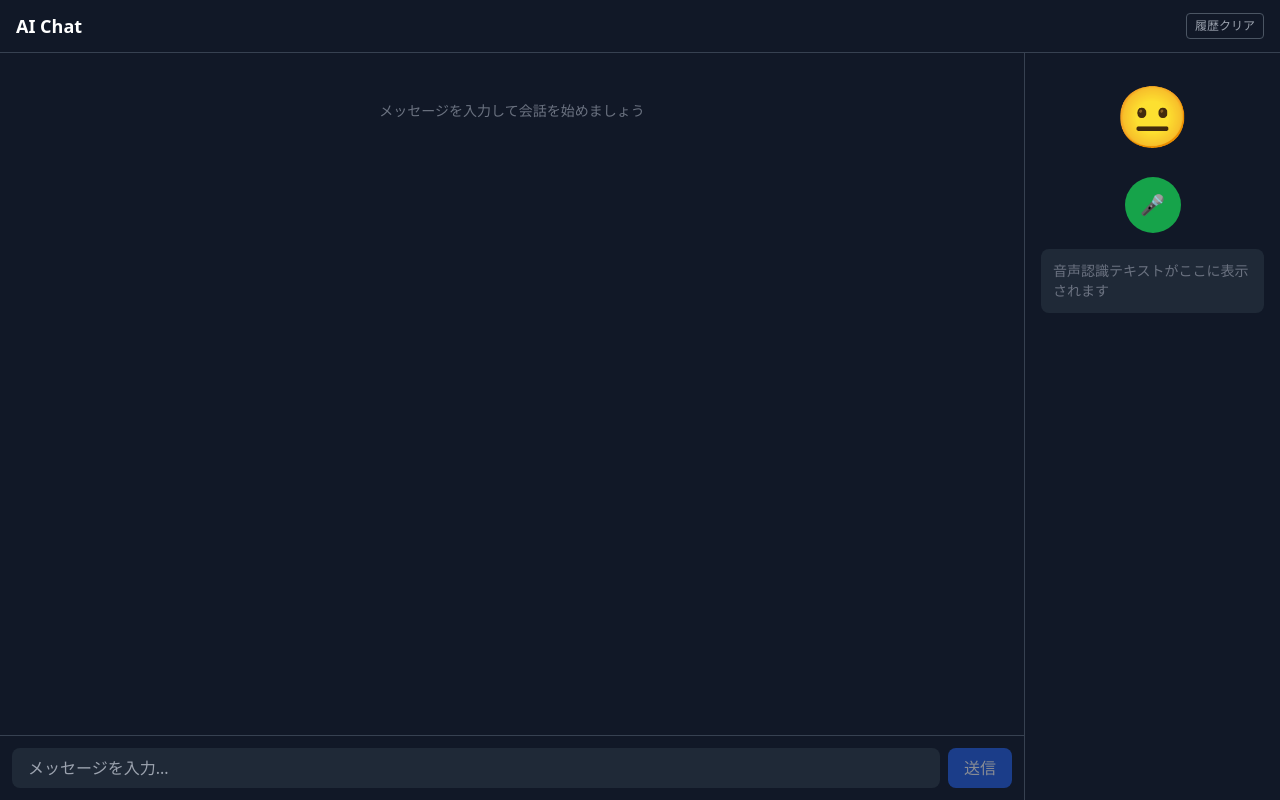
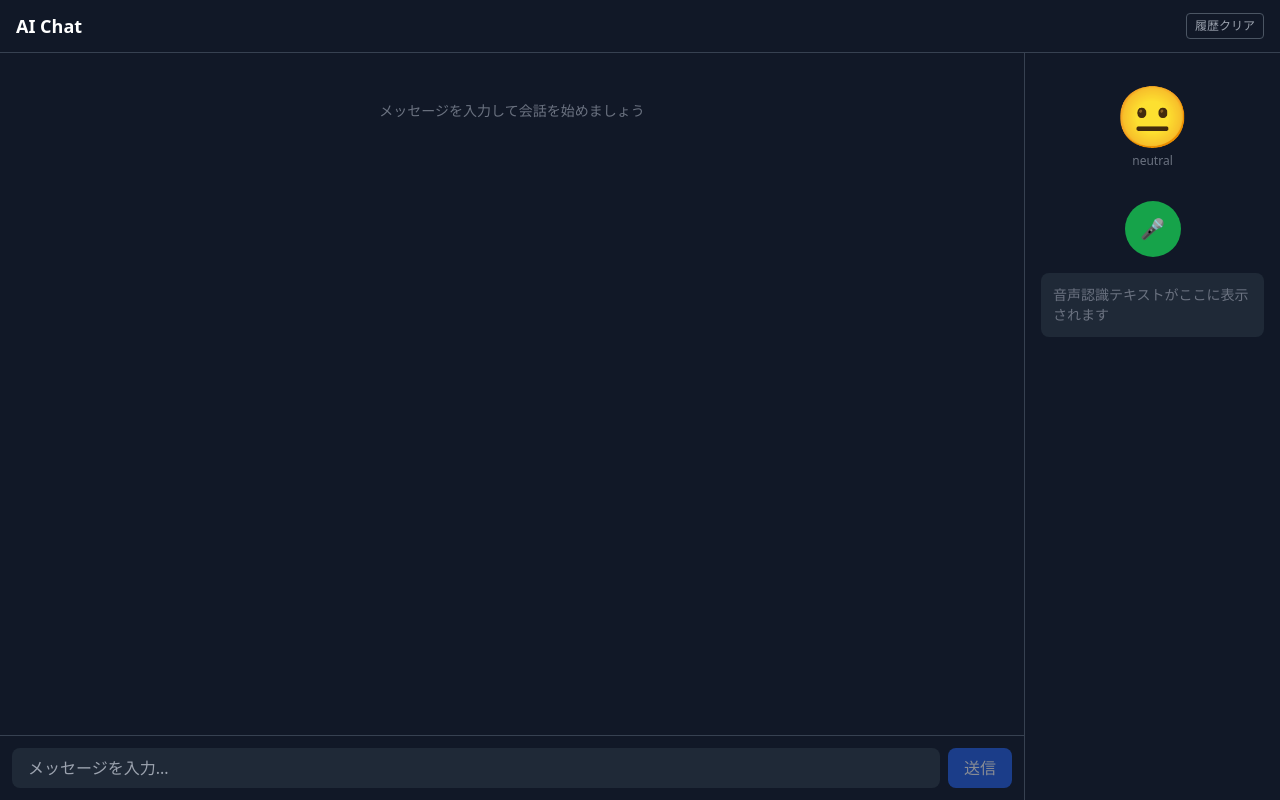
Before and after one commit to ryomo/emo, a Nuxt app: page / in a window 1280 px wide. Built offline with nearby package versions, Linux system fonts and the light colour scheme.

Commit message:
feat: implement AI emotion emoji

```diff
--- a/app/components/chat/ChatHistory.vue
+++ b/app/components/chat/ChatHistory.vue
@@ -20,7 +20,7 @@
             : 'bg-gray-700 text-gray-100 rounded-bl-sm'
         "
       >
-        {{ msg.content }}
+        {{ displayContent(msg) }}
       </div>
     </div>
 
@@ -40,11 +40,18 @@
 <script setup lang="ts">
 import type { DeepReadonly } from 'vue'
 import type { ChatMessage } from '~/types/chat'
+import { stripEmotionEmoji } from '~/types/emotion'
 
 const props = defineProps<{
   messages: readonly ChatMessage[] | DeepReadonly<ChatMessage[]>
   isLoading: boolean
 }>()
+
+/** assistant メッセージから感情絵文字を除去して表示用テキストを返す */
+function displayContent(msg: { role: string; content: string | null }): string {
+  const text = msg.content ?? ''
+  return msg.role === 'assistant' ? stripEmotionEmoji(text) : text
+}
 
 const scrollContainer = ref<HTMLElement | null>(null)
 
--- a/app/components/emotion/EmotionDisplay.vue
+++ b/app/components/emotion/EmotionDisplay.vue
@@ -1,26 +1,36 @@
 <template>
-  <div class="flex items-center justify-center p-4">
-    <div class="text-6xl transition-all duration-300">
-      {{ emotionEmoji }}
-    </div>
+  <div class="flex flex-col items-center justify-center p-4">
+    <Transition name="emotion" mode="out-in">
+      <div :key="emotion" class="text-6xl">
+        {{ emotionEmoji }}
+      </div>
+    </Transition>
+    <p class="text-xs text-gray-500 mt-2">{{ emotion }}</p>
   </div>
 </template>
 
 <script setup lang="ts">
 import type { EmotionType } from '~/types/emotion'
+import { EMOTION_EMOJI } from '~/types/emotion'
 
 const props = defineProps<{
   emotion: EmotionType
 }>()
 
-const emojiMap: Record<EmotionType, string> = {
-  neutral: '😐',
-  happy: '😊',
-  sad: '😢',
-  angry: '😠',
-  surprised: '😲',
-  thinking: '🤔',
+const emotionEmoji = computed(() => EMOTION_EMOJI[props.emotion] ?? '😐')
+</script>
+
+<style scoped>
+.emotion-enter-active,
+.emotion-leave-active {
+  transition: all 0.3s ease;
 }
-
-const emotionEmoji = computed(() => emojiMap[props.emotion] ?? '😐')
-</script>
+.emotion-enter-from {
+  opacity: 0;
+  transform: scale(0.8) translateY(8px);
+}
+.emotion-leave-to {
+  opacity: 0;
+  transform: scale(0.8) translateY(-8px);
+}
+</style>
--- a/app/composables/useAiEmotion.ts
+++ b/app/composables/useAiEmotion.ts
@@ -1,7 +1,10 @@
 import type { EmotionType, EmotionState } from '~/types/emotion'
+import { EMOTION_EMOJI, EMOJI_TO_EMOTION } from '~/types/emotion'
 
 /**
- * AI 感情状態管理コンポーザブル (Task 06 で実装)
+ * AI 感情状態管理コンポーザブル
+ *
+ * AI の応答テキストに含まれる絵文字から感情を検出する。
  */
 export function useAiEmotion() {
   const emotionState = ref<EmotionState>({
@@ -9,14 +12,39 @@ export function useAiEmotion() {
     previous: 'neutral',
   })
 
-  // TODO: Task 06 で実装
+  const currentEmoji = computed(() => EMOTION_EMOJI[emotionState.value.current])
+
+  /** 感情を直接設定する */
   function setEmotion(emotion: EmotionType) {
+    if (emotion === emotionState.value.current) return
     emotionState.value.previous = emotionState.value.current
     emotionState.value.current = emotion
   }
 
+  /**
+   * テキスト内の EMOTION_EMOJI 絵文字を検出し、最後に見つかった絵文字の感情を設定する。
+   */
+  function detectEmotionFromText(text: string) {
+    let lastEmotion: EmotionType | null = null
+    let lastIndex = -1
+
+    for (const [emoji, emotion] of Object.entries(EMOJI_TO_EMOTION)) {
+      const idx = text.lastIndexOf(emoji)
+      if (idx !== -1 && idx > lastIndex) {
+        lastIndex = idx
+        lastEmotion = emotion
+      }
+    }
+
+    if (lastEmotion) {
+      setEmotion(lastEmotion)
+    }
+  }
+
   return {
     emotionState: readonly(emotionState),
+    currentEmoji,
     setEmotion,
+    detectEmotionFromText,
   }
 }
--- a/app/composables/useChatApi.ts
+++ b/app/composables/useChatApi.ts
@@ -1,11 +1,16 @@
 import type { ChatMessage, ChatCompletionResponse } from '~/types/chat'
+import { EMOTION_EMOJI } from '~/types/emotion'
+
+/** EMOTION_EMOJI の絵文字一覧をプロンプト用に生成 */
+const EMOJI_LIST = Object.values(EMOTION_EMOJI).join(' ')
 
 /** システムプロンプト: 音声会話を想定し短い応答を促す */
 const SYSTEM_PROMPT = `あなたは親切なAIアシスタントです。
 以下のルールを守って回答してください:
 - 応答は1〜3文程度に収めてください
 - 簡潔でわかりやすい日本語で答えてください
-- 音声での会話を想定しているため、冗長な説明は避けてください`
+- 音声での会話を想定しているため、冗長な説明は避けてください
+- 毎回必ず、応答の先頭に以下の絵文字のいずれか1つを付けて、あなたの今の感情を表現してください: ${EMOJI_LIST}`
 
 /**
  * チャット API 呼び出し用コンポーザブル
@@ -29,7 +34,6 @@ export function useChatApi() {
   async function sendMessage(userText: string) {
     if (!userText.trim() || isLoading.value) return
 
-    // ユーザーメッセージを追加
     messages.value.push({ role: 'user', content: userText })
     isLoading.value = true
     error.value = null
@@ -51,7 +55,6 @@ export function useChatApi() {
         messages.value.push({
           role: 'assistant',
           content: assistantMessage.content,
-          tool_calls: assistantMessage.tool_calls,
         })
       }
     } catch (e: any) {
--- a/app/pages/index.vue
+++ b/app/pages/index.vue
@@ -43,7 +43,19 @@ const config = useRuntimeConfig().public
 const { messages, isLoading, error, sendMessage, clearHistory } = useChatApi()
 const { isSpeaking, speak, stop: stopTts } = useTtsApi()
 const { isListening, transcript, start: startSpeech, stop: stopSpeech } = useRealtimeSpeech()
-const { emotionState, setEmotion } = useAiEmotion()
+const { emotionState, detectEmotionFromText } = useAiEmotion()
+
+// assistant の応答テキストから絵文字を検出して感情を更新
+watch(
+  () => messages.value.length,
+  () => {
+    if (messages.value.length === 0) return
+    const lastMsg = messages.value.at(-1)
+    if (lastMsg?.role === 'assistant' && lastMsg.content) {
+      detectEmotionFromText(lastMsg.content)
+    }
+  },
+)
 
 function handleSend(message: string) {
   sendMessage(message)
--- a/app/types/emotion.ts
+++ b/app/types/emotion.ts
@@ -7,6 +7,30 @@ export type EmotionType =
   | 'surprised'
   | 'thinking'
 
+/** 感情 → 絵文字マッピング */
+export const EMOTION_EMOJI: Record<EmotionType, string> = {
+  neutral: '😐',
+  happy: '😊',
+  sad: '😢',
+  angry: '😠',
+  surprised: '😲',
+  thinking: '🤔',
+}
+
+/** 絵文字 → 感情の逆引きマップ */
+export const EMOJI_TO_EMOTION: Record<string, EmotionType> = Object.fromEntries(
+  Object.entries(EMOTION_EMOJI).map(([emotion, emoji]) => [emoji, emotion as EmotionType]),
+) as Record<string, EmotionType>
+
+/** テキストから EMOTION_EMOJI の絵文字を除去する */
+const EMOTION_EMOJI_REGEX = new RegExp(
+  Object.values(EMOTION_EMOJI).join('|'),
+  'g',
+)
+export function stripEmotionEmoji(text: string): string {
+  return text.replaceAll(EMOTION_EMOJI_REGEX, '').trim()
+}
+
 /** AI の感情状態 */
 export interface EmotionState {
   current: EmotionType
```
Also changed, not shown: 2 other files (tests, documents, lock files or other folders).
